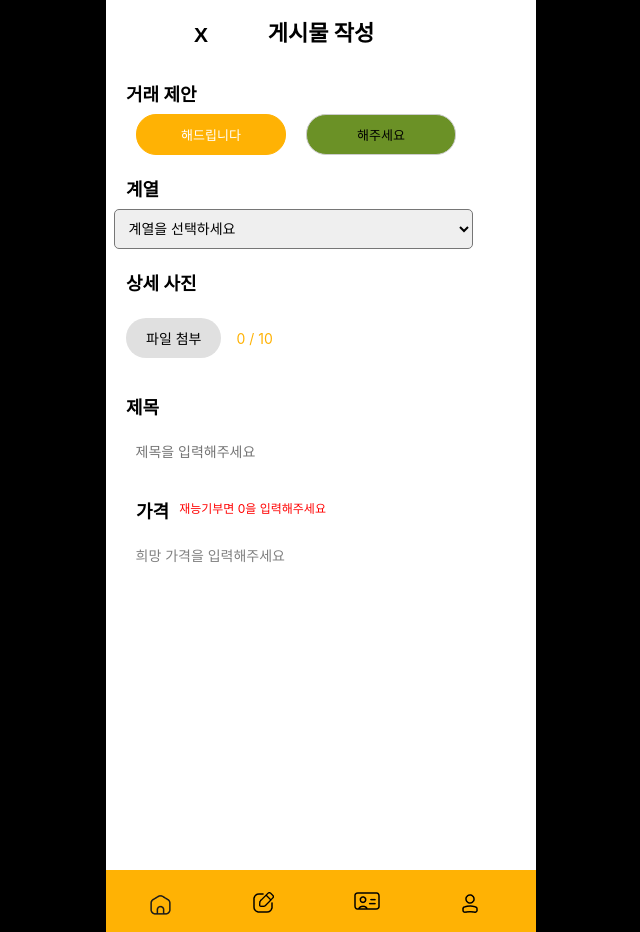
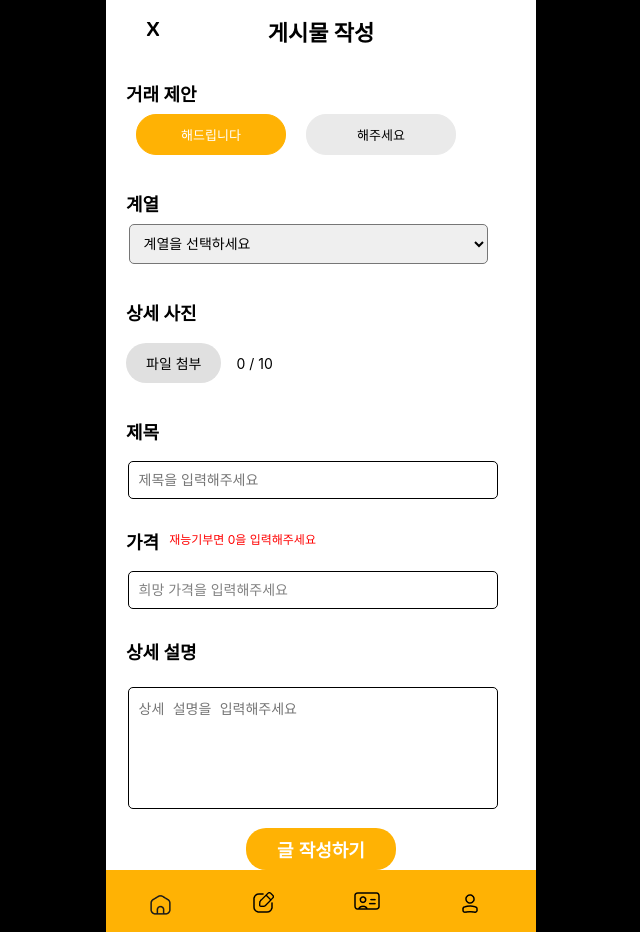
Before and after one commit to 2024-DUKS/duks_FE, a React (Create React App) app in the folder duks_fe/: page /edit in a window 1280 px wide. Shown: the whole page, without its empty margins (319-959 px from the left). Built offline with nearby package versions, Linux system fonts and the light colour scheme.

Commit message:
전역css가 적용되서 일단 여기까지만..

```diff
--- a/duks_fe/src/pages/Edit.js
+++ b/duks_fe/src/pages/Edit.js
@@ -1,7 +1,7 @@
 import React, { useState } from 'react';
 import { useNavigate } from 'react-router-dom'; // useNavigate 함수 불러오기
 import {
-    BackgroundWrapper, MyPageContainer, InnerDiv, TopBox, BottomBox, CloseButton, Title, SectionTitleWrapper, SectionTitle, SectionTitle1, PriceHint, TradeOptionWrapper, TradeOptionButton, DropdownWrapper, Dropdown, FileInputWrapper, FileInputLabel, FileInput, FileCount, ImagePreviewWrapper, ImagePreview, DeleteButtonWrapper, DeleteButton, InputWrapper, TextInput, PriceInput, PriceMessage
+    BackgroundWrapper, MyPageContainer, InnerDiv, TopBox, BottomBox, CloseButton, Title, SectionTitleWrapper, SectionTitle, SectionTitle1, PriceHint, TradeOptionWrapper, TradeOptionButton, DropdownWrapper, Dropdown, FileInputWrapper, FileInputLabel, FileInput, FileCount, ImagePreviewWrapper, ImagePreview, DeleteButtonWrapper, DeleteButton, InputWrapper, TextInput, PriceInput, PriceMessage, TextArea, SubmitButton
   } from '../styles/EditStyle';
 
 import Footer from '../components/Footer'
@@ -14,6 +14,7 @@ const Edit = () => {
   const [title, setTitle] = useState(''); // 제목 상태
   const [price, setPrice] = useState(''); // 가격 상태
   const [priceMessage, setPriceMessage] = useState(''); // 가격 메시지
+  const [description, setDescription] = useState(''); // 상세 설명 상태 추가
 
   const handleBack = () => {
     navigate(-1); // 뒤로 가기 기능
@@ -81,7 +82,25 @@ const isTalentDonation = price === '0'; // 재능 기부인지 확인하는 변
     ));
   }
 
+  // 게시물 작성 버튼 클릭 시 데이터 처리 함수
+  const handleSubmit = () => {
+    const postData = {
+      option: selectedOption,
+      category: selectedCategory,
+      files: selectedFiles,
+      title: title,
+      price: price,
+      description: description,
+    };
+
+    console.log('게시물 작성:', postData);
+    // 데이터를 처리하는 로직 추가 (예: 서버로 전송 또는 페이지 이동)
+    navigate('/post', { state: postData }); // 게시물 페이지로 이동하며 데이터 전달
+  };
+
+
   return (
+    <div className="edit-page-wrapper">
     <BackgroundWrapper>
       <MyPageContainer>
         <InnerDiv>
@@ -166,6 +185,17 @@ const isTalentDonation = price === '0'; // 재능 기부인지 확인하는 변
             {priceMessage && <PriceMessage>{priceMessage}</PriceMessage>}
           </InputWrapper>
 
+          <SectionTitle>상세 설명</SectionTitle> {/* 상세 설명 제목 */}
+            <InputWrapper>
+              <TextArea
+                placeholder="상세 설명을 입력해주세요"
+                value={description}
+                onChange={(e) => setDescription(e.target.value)}
+              />
+            </InputWrapper>
+
+            <SubmitButton onClick={handleSubmit}>글 작성하기</SubmitButton> {/* 게시물 작성 버튼 */}
+
           <BottomBox>
             <Footer />
           </BottomBox>
@@ -173,6 +203,7 @@ const isTalentDonation = price === '0'; // 재능 기부인지 확인하는 변
         </InnerDiv>
       </MyPageContainer>
     </BackgroundWrapper>
+    </div>
   );
 }
 export default Edit;
--- a/duks_fe/src/styles/EditStyle.js
+++ b/duks_fe/src/styles/EditStyle.js
@@ -1,15 +1,16 @@
 import styled from "styled-components";
 
-// 화면 바깥 배경색을 위한 글로벌 스타일
+// 선택자 구체성을 높이기 위해 부모 클래스를 추가
 export const BackgroundWrapper = styled.div`
+  .edit-page-wrapper & {
     background-color:black; /* 화면 바깥 배경색 설정 */
     justify-content: center; /* 수평 중앙 정렬 */
     align-items: center; /* 수직 중앙 정렬 */
+  }
 `;
 
-//CSS 모음
-// 마이 페이지 컨테이너
 export const MyPageContainer = styled.div`
+  .edit-page-wrapper & {
     width: 430px;
   height: 932px;
   background-color: black;
@@ -23,137 +24,165 @@ export const MyPageContainer = styled.div`
   flex-direction: row;
   justify-content: center;
   width: 100%;
+  }
 `;
 
-// 내부 div
 export const InnerDiv = styled.div`
+  .edit-page-wrapper & {
     width: 430px;
     height: 932px;
     background-color: #ffffff;
-
-  /* Flexbox 설정 */
     display: flex;
-  flex-direction: column; /* 세로 방향으로 배치 */
-  align-items: center;     /* 수평 중앙 정렬 */
+    flex-direction: column;
+    align-items: center;
     position: relative;
-
+  }
 `;
 
-
 export const TopBox = styled.div`
+  .edit-page-wrapper & {
     background-color: white;
     position: absolute;
     height: 62px;
     width: 430px;
     left: 0;
     top: 0;
+  }
 `;
 
 export const BottomBox = styled.div`
+  .edit-page-wrapper & {
     background-color: #FFB204;
     position: absolute;
     height: 62px;
     width: 430px;
     bottom: 0px;
+  }
 `;
 
 export const CloseButton = styled.button`
+  .edit-page-wrapper & {
     background-color: transparent; /* 배경을 투명하게 설정 */
     color: black; /* X 버튼을 항상 검은색으로 설정 */
     position: absolute;
-  left: 20px;
+    left: 40px;
     top: 18px;
     background: none;
     border: none;
     font-size: 21px;
     font-weight: bold;
     cursor: pointer;
+    padding: 0; /* 패딩을 없애서 버튼 크기 줄임 */
+    width: auto; /* 버튼 크기를 글자에 맞게 설정 */
+    height: auto; /* 높이도 글자 크기에 맞게 설정 */
+    line-height: 1; /* 라인 높이를 줄여서 버튼이 글자에 맞게 조정됨 */
+  }
 `;
 
 export const Title = styled.h1`
+  .edit-page-wrapper & {
     position: absolute;
     left: 50%;
     transform: translateX(-50%);
     font-size: 22px;
     font-weight: bold;
     color: black;
+  }
 `;
 
 export const TradeOptionWrapper = styled.div`
+  .edit-page-wrapper & {
     display: flex;
     justify-content: flex-start; /* 왼쪽 정렬 */
     align-items: flex-start; /* 세로 방향으로도 왼쪽 정렬 */
     width: 100%; /* 전체 너비 사용 */
     margin-left: 40px; /* 왼쪽 여백 */
+    margin-bottom: 15px;
+  }
 `;
 
-
 export const TradeOptionButton = styled.button`
-  background-color: ${props => (props.selected ? '#FFB204' : 'light gray')};
-  border: 1px solid ${props => (props.selected ? '#FFB204' : '#cccccc')}; /* 선택된 경우와 선택되지 않은 경우의 테두리 색 설정 */
+  .edit-page-wrapper & {
+    background-color: ${props => (props.selected ? '#FFB204' : '#EAEAEA')};
+    border: 1px solid ${props => (props.selected ? '#FFB204' : '#EAEAEA')};
     border-radius: 20px;
     padding: 10px 20px;
     margin: 0 10px;
     cursor: pointer;
     color: ${props => (props.selected ? 'white' : 'black')};
     font-size: 13px;
+  }
 `;
 
 export const SectionTitle1 = styled.h2`
+  .edit-page-wrapper & {
     font-size: 18px;
     font-weight: bold;
     margin-left: 20px;
     margin-top: 80px;
     color: black;
     align-self: flex-start;
+  }
 `;
 
 export const SectionTitleWrapper = styled.div`
+  .edit-page-wrapper & {
     display: flex;
     align-items: center;
     justify-content: flex-start; /* 왼쪽 정렬 */
     width: 100%; /* 전체 너비 사용 */
-    margin-left: 20px;
 `;
 
 export const SectionTitle = styled.h2`
+  .edit-page-wrapper & {
     font-size: 18px;
     font-weight: bold;
     margin-left: 20px;
     margin-top: 20px;
     color: black;
     align-self: flex-start;
+  }
 `;
 
 export const PriceHint = styled.span`
+  .edit-page-wrapper & {
     color: red;
     font-size: 12px;
     margin-left: 10px;
     margin-top: 7px;
+  }
 `;
 
 export const DropdownWrapper = styled.div`
+  .edit-page-wrapper & {
     width: 93%;
     margin-right: 25px;
-  margin-left:10px;
+    margin-left: 40px;
+    margin-bottom: 15px;
+  }
 `;
 
 export const Dropdown = styled.select`
+  .edit-page-wrapper & {
     width: 90%;
     padding: 10px;
     border-radius: 5px;
     font-size: 14px;
+  }
 `;
 
 export const FileInputWrapper = styled.div`
+  .edit-page-wrapper & {
     width: 100%;
     margin-left: 20px;
-  margin-top: 10px;
+    margin-top: 5px;
     display: flex;
     align-items: center;
+  }
 `;
 
 export const FileInputLabel = styled.label`
+  .edit-page-wrapper & {
     background-color: #E0E0E0;
     margin-left: 10px;
     padding: 10px 20px;
@@ -161,27 +190,35 @@ export const FileInputLabel = styled.label`
     cursor: pointer;
     font-size: 14px;
     color: black;
+  }
 `;
 
 export const FileInput = styled.input`
+  .edit-page-wrapper & {
     display: none;
+  }
 `;
 
 export const FileCount = styled.span`
+  .edit-page-wrapper & {
     margin-left: 10px;
     font-size: 14px;
-  color: #FFB204;
+    color: black;
+  }
 `;
 
 export const DeleteButtonWrapper = styled.div`
+  .edit-page-wrapper & {
     position: relative;
     display: inline-block;
+  }
 `;
 
 export const DeleteButton = styled.button`
+  .edit-page-wrapper & {
     position: absolute;
     top: 0;
-  right: 10px; /* 오른쪽에서 5px 만큼 떨어지도록 설정 */
+    right: 10px;
     background-color: gray;
     border: none;
     border-radius: 50%;
@@ -190,38 +227,48 @@ export const DeleteButton = styled.button`
     width: 20px;
     height: 20px;
     cursor: pointer;
+  }
 `;
 
 export const ImagePreviewWrapper = styled.div`
+  .edit-page-wrapper & {
     display: flex;
     overflow-x: auto; /* 가로 스크롤 */
     width: 90%;
     margin-left: 20px;
     margin-top: 10px;
+  }
 `;
 
 export const ImagePreview = styled.img`
+  .edit-page-wrapper & {
     width: 80px; /* 작은 크기로 미리보기 */
     height: 80px;
     object-fit: cover; /* 이미지 비율을 유지하며 채우기 */
     margin-right: 10px; /* 이미지 간의 간격 */
     border-radius: 10px; /* 둥근 모서리 */
+  }
 `;
 
 export const InputWrapper = styled.div`
+  .edit-page-wrapper & {
     width: 90%;
     margin: 5px 0;
+  }
 `;
 
 export const TextInput = styled.input`
+  .edit-page-wrapper & {
     width: 90%;
     padding: 10px;
     border: 1px solid black;
     border-radius: 5px;
     font-size: 14px;
+  }
 `;
 
 export const PriceInput = styled.input`
+  .edit-page-wrapper & {
     width: 90%;
     padding: 10px;
     border: 1px solid black;
@@ -240,11 +287,43 @@ export const PriceInput = styled.input`
       &.talent-donation::placeholder {
         color: black;
     }
+  }
 `;
 
 export const PriceMessage = styled.span`
+  .edit-page-wrapper & {
     color: red;
     font-size: 12px;
-  margin-top: 5px;
+    margin-top: 12px;
     display: block;
+  }
 `;
+
+export const TextArea = styled.textarea`
+  .edit-page-wrapper & {
+    width: 90%;
+    height: 100px;
+    padding: 10px;
+    border: 1px solid black;
+    border-radius: 5px;
+    font-size: 14px;
+    resize: none; /* 크기 조절 막기 */
+    margin-top: 10px;
+  }
+`;
+
+export const SubmitButton = styled.button`
+  .edit-page-wrapper & {
+    background-color: #FFB204;
+    border: none;
+    color: white;
+    font-size: 18px;
+    font-weight: bold;
+    padding: 8px 20px;
+    border-radius: 20px;
+    cursor: pointer;
+    width: 90%;
+    margin-top: 10px;
+    position: relative;
+  }
+`;
```
Lines whose indentation alone changed are shown as unchanged.
